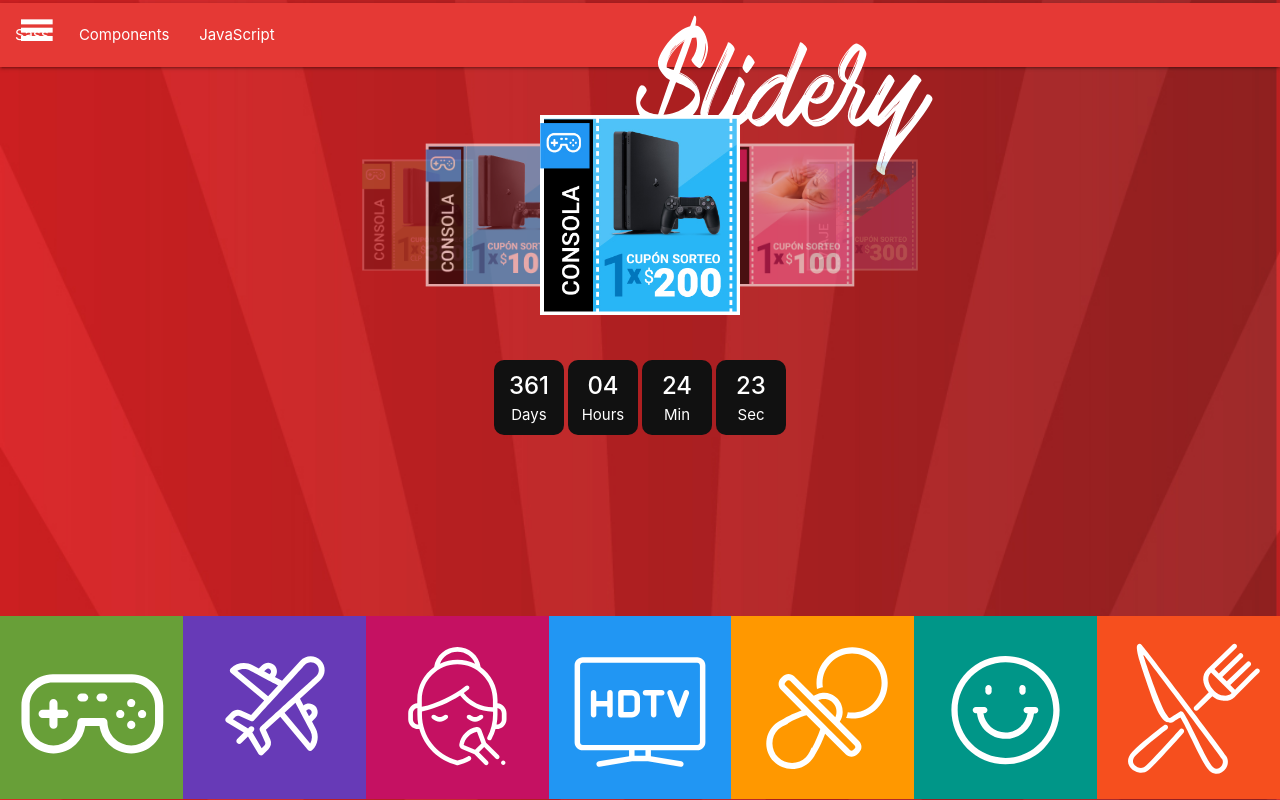
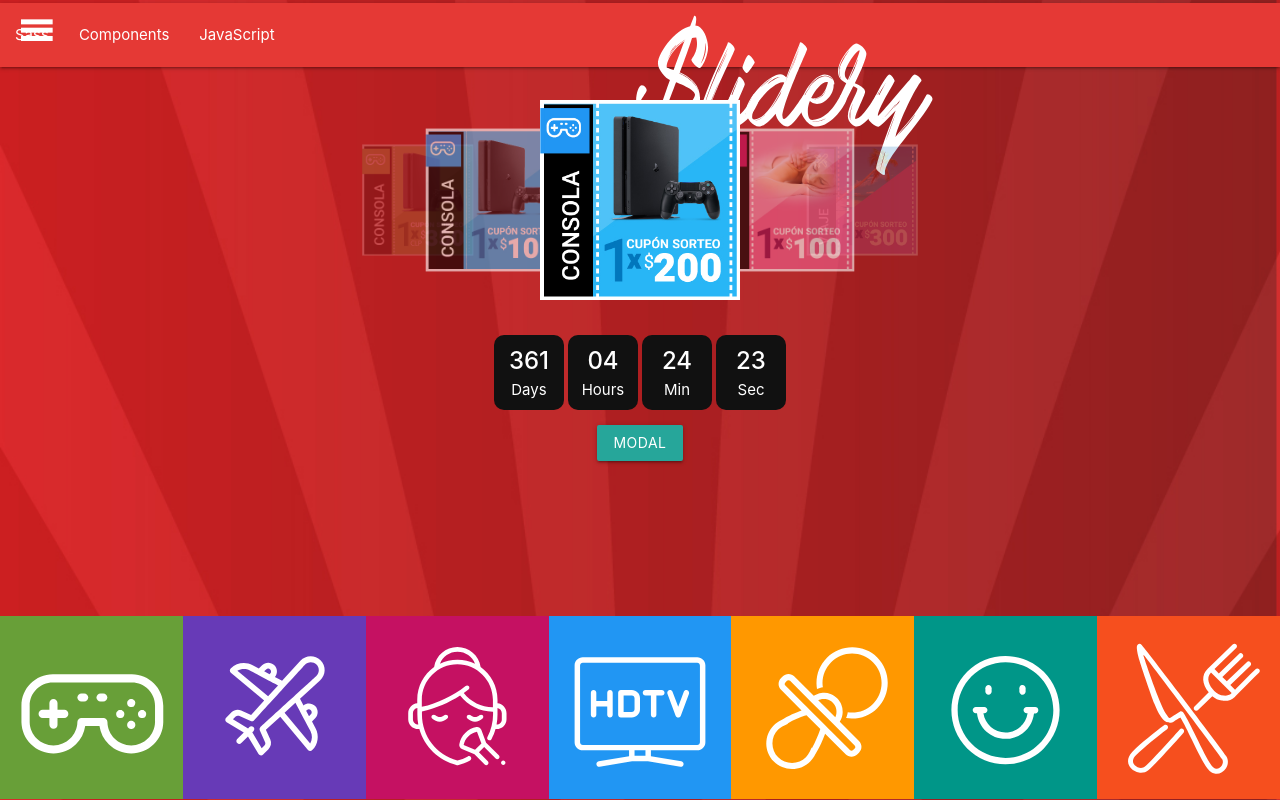
Before and after one commit to mnovoaq/app_demo, a React (Create React App) app: page /cupones in a window 1280 px wide. Built offline with nearby package versions, Linux system fonts and the light colour scheme.

Commit message:
commit 2-1-2019
modal

```diff
--- a/src/Components/Billetera/index.js
+++ b/src/Components/Billetera/index.js
@@ -1,10 +1,14 @@
 //Dependecies
 import React, { Component } from 'react';
+
+//Components
+import Header from '../Global/Header';
 
 class Billetera extends Component{
   render(){
     return (
       <div className="Billetera">
+      <Header />
         <span>Wallet Page</span>
       </div>
     );
--- a/src/Components/Cuenta/index.js
+++ b/src/Components/Cuenta/index.js
@@ -1,10 +1,14 @@
 //Dependecies
 import React, { Component } from 'react';
+
+//Components
+import Header from '../Global/Header';
 
 class Cuenta extends Component{
   render(){
     return (
       <div className="Cuenta">
+      <Header />
         <span>Account Page</span>
       </div>
     );
--- a/src/Components/Cupones/index.js
+++ b/src/Components/Cupones/index.js
@@ -1,14 +1,13 @@
 //Dependecies
 import React, { Component } from "react";
 import M from "materialize-css/dist/js/materialize.min.js";
-import { Link } from 'react-router-dom';
-
 
 //Assets
 import "materialize-css/dist/css/materialize.min.css";
 import "../Global/css/App.css";
 
 //Components
+import Modal from '../Global/Modal';
 import Header from '../Global/Header';
 import Bottombar from '../Global/Bottombar';
 import Countdown from '../Global/Countdown';
@@ -25,10 +24,11 @@
   class Cupones extends Component{
     render(){
       return (
-        <div ClassName="Cupones">
+        <div className="">
           <Header />
           <Slidecoupon  />
           <Countdown date={`${year}-12-24T00:00:00`} />
+          <Modal />
           <Bottombar />
         </div>
       );
--- a/src/Components/Global/Header.js
+++ b/src/Components/Global/Header.js
@@ -1,6 +1,5 @@
 //Dependencies
 import React, { Component } from 'react';
-import PropTypes from 'prop-types';
 import { Link } from 'react-router-dom';
 
 //Assets
@@ -13,10 +12,10 @@
     return (
       <div className="Header">
         <nav>
-          <div class="nav-wrapper">
+          <div className="nav-wrapper">
 
           <Link to=""><img src={require('../Global/images/slidery_logo.svg')} alt="img" width="24%"/></Link>
-            <ul id="nav-mobile" class="left hide-on-med-and-down">
+            <ul id="nav-mobile" className="left hide-on-med-and-down">
               <li><a href="sass.html">Sass</a></li>
               <li><a href="badges.html">Components</a></li>
               <li><a href="collapsible.html">JavaScript</a></li>
--- /dev/null
+++ b/src/Components/Global/Modal.js
@@ -0,0 +1,52 @@
+//Dependecies
+import React, { Component } from 'react';
+import { Link } from 'react-router-dom';
+
+
+const display = {
+  display: 'block'
+};
+const hide = {
+  display: 'none'
+};
+
+class Modal extends React.Component {
+  constructor(props) {
+    super(props);
+    this.toggle = this.toggle.bind(this);
+
+    this.state = {
+      toggle: false
+    }
+  }
+
+  toggle(event) {
+    this.setState(prevState => ({
+      toggle: !prevState.toggle
+    }));
+  }
+
+  render() {
+    var modal = [];
+    modal.push(
+      <div className="modal " style={this.state.toggle ? display : hide}>
+      <div className="modal-content">
+        <h4>Modal Header</h4>
+        <p>A bunch of text</p>
+      </div>
+      <div className="modal-footer">
+        <a className="btn" onClick={this.toggle}>Agree</a>
+      </div>
+    </div>
+    );
+    return (
+      <div>
+        <a className="btn" onClick={this.toggle}>Modal</a>
+        {modal}
+      </div>
+    );
+  }
+}
+
+
+export default Modal;
--- a/src/Components/Global/Sidebar.js
+++ b/src/Components/Global/Sidebar.js
@@ -18,8 +18,7 @@
         });
     }
     static propTypes = {
-      title: PropTypes.string.isRequired,
-      items: PropTypes.array.isRequired
+          items: PropTypes.array.isRequired
     };
 
     render() {
@@ -27,6 +26,9 @@
         return (
             <div>
                 <ul id="slide-out" className="sidenav ">
+                  <div className="profile-head">
+                    <img  className="circle responsive-img" src={require('../Global/images/mitsh.jpg')} alt="img" width="60%"/>
+                  </div>
                 {
                   items && items.map((item, key) => <li key={key}><Link to={item.url}>{item.title}</Link></li>
                   )
--- a/src/Components/Global/Slidecoupon.js
+++ b/src/Components/Global/Slidecoupon.js
@@ -12,7 +12,7 @@
         return (
 
             <div className="carousel">
-              <Link className="carousel-item" to="#one!"><img src={require('../Global/images/p1.jpg')} alt="img" /></Link>
+              <Link className="carousel-item" to="#one!" ><img src={require('../Global/images/p1.jpg')} alt="img" /></Link>
               <Link className="carousel-item" to="#two!"><img src={require('../Global/images/p2.jpg')} alt="img" /></Link>
               <Link className="carousel-item" to="#three!"><img src={require('../Global/images/p3.jpg')} alt="img" /></Link>
               <Link className="carousel-item" to="#four!"><img src={require('../Global/images/p4.jpg')} alt="img" /></Link>
--- a/src/Components/Global/css/App.css
+++ b/src/Components/Global/css/App.css
@@ -86,8 +86,13 @@
 .App-link {
   color: #61dafb;
 }
+.profile-head{
+  width:100%;
+  background-color:#272727;
+  margin-bottom:35px;
+}
 .carousel{
-  height:270px;
+  height:240px;
   top:0;
 }
 .Bottombar{
@@ -102,15 +107,9 @@
   display: inline-block;
   float:left;
 }
-.Completionist{
-  background-color: black !important;
-  color: white !important;
-  font-size: 40px !important;
-  padding: 5px 10px 5px 10px !important;
-}
 .Countdown{
-  margin: 10px auto;
-  padding-bottom: 20px;
+  margin: 15px auto;
+
 }
 
 .Countdown-col{
@@ -134,6 +133,12 @@
   font-size: 24px;
   color:#ffffff;
 }
+.modal{
+  position: fixed !important;
+  bottom:0;
+  z-index:999;
+  width:100%;
+}
 
 @keyframes App-logo-spin {
   from {
```
Also changed, not shown: src/Components/Global/images/mitsh.jpg (added).
